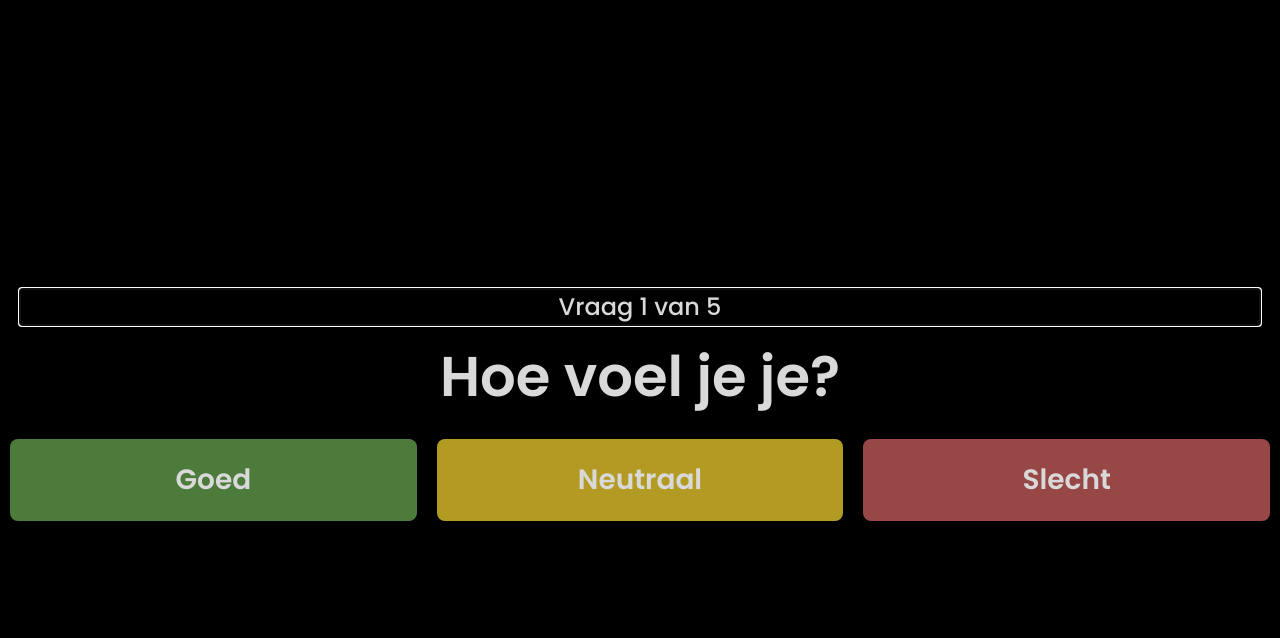
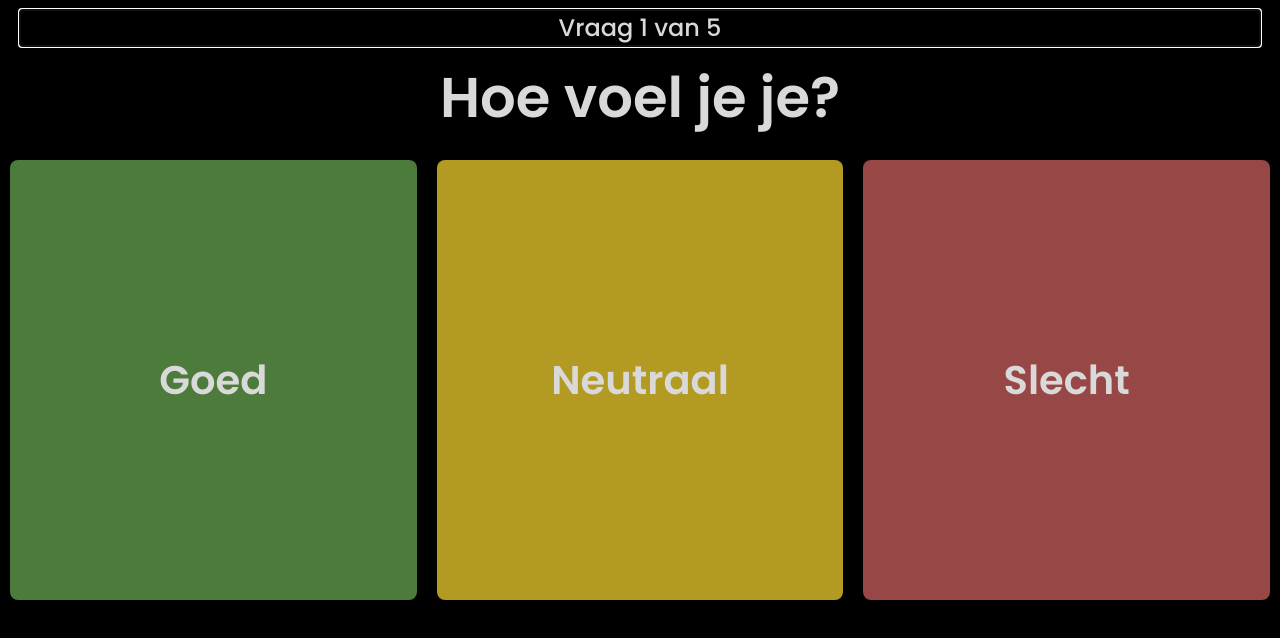
Before and after one commit to pepijnweijers/Affect-Us, a Next.js app: page / in a window 1280 px wide. Shown: the top 638 px of the page. Built offline with nearby package versions, Linux system fonts and the light colour scheme.

Commit message:
Veranderingen design Jeroen

```diff
--- a/src/app/CSS/styles.css
+++ b/src/app/CSS/styles.css
@@ -17,7 +17,6 @@ body {
     width: 100vw;
     height: 100vh;
     display: flex;
-    justify-content: center;
     flex-direction: column;
 }
 
@@ -35,17 +34,20 @@ body {
     display: flex;
     justify-content: space-between;
     width: 100%;
+    height: 200%;
     margin-top: 20px;
     color: #D9D9D9;
 }
 
 .answer-card {
+    display: flex;
     flex: 1;
     margin: 0 10px;
-    padding: 20px;
     border-radius: 8px;
     text-align: center;
-    font-size: 28px;
+    align-items: center;
+    justify-content:center;
+    font-size: 40px;
     font-weight: 600;
     cursor: pointer;
     transition: background 0.3s;
--- a/src/app/page.js
+++ b/src/app/page.js
@@ -24,6 +24,8 @@ export default function Home() {
             answers: [
                 { text: "Aan school zitten", className: "antwoord1" },
                 { text: "Sporten", className: "antwoord2" },
+                { text: "Boek lezen", className: "antwoord3" },
+                { text: "Boek lezen", className: "antwoord3" },
                 { text: "Boek lezen", className: "antwoord3" }
             ]
         }
```
